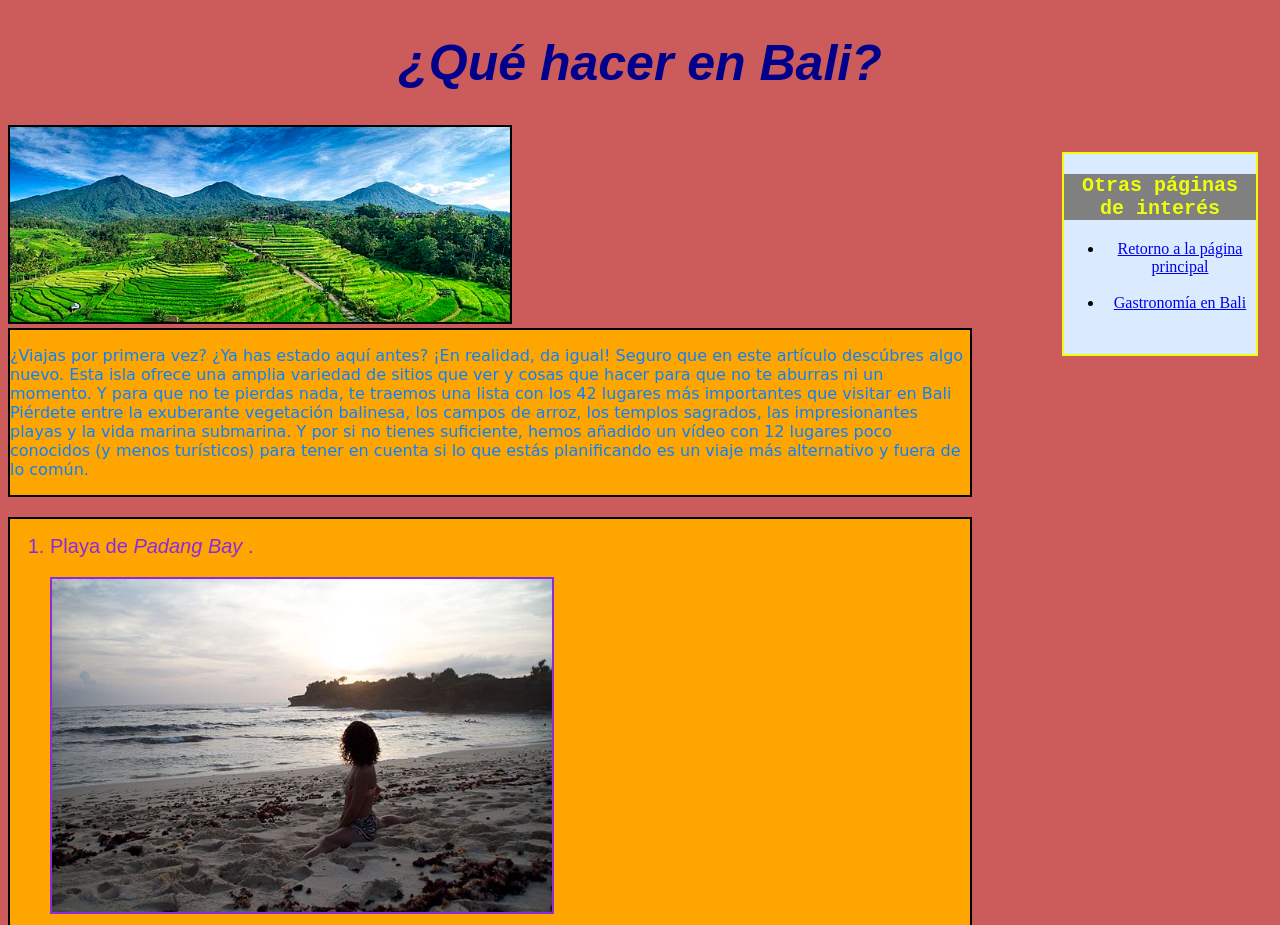
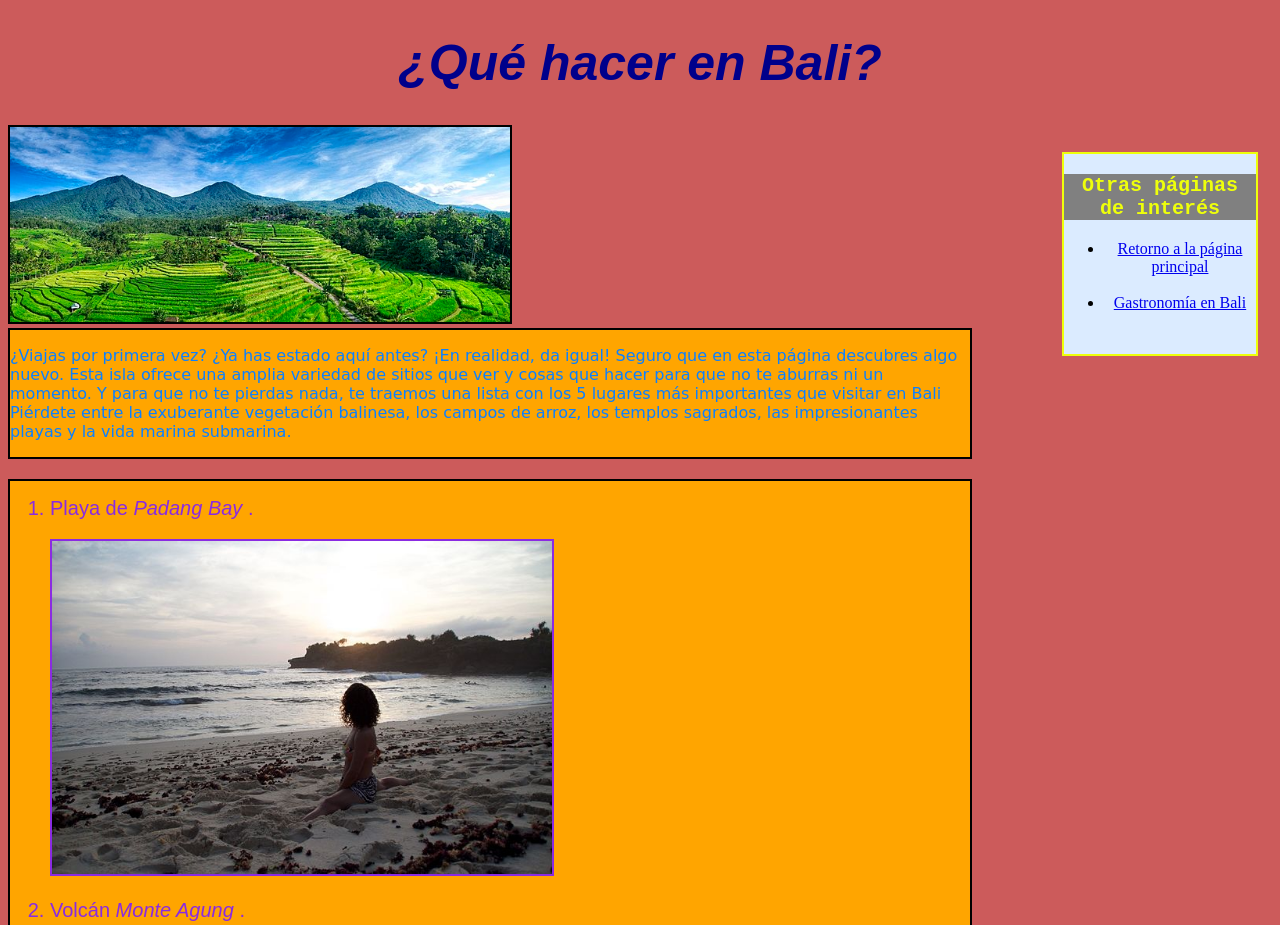
Before and after one commit to samuellopez12/samuellopez12.github.io, a plain HTML site: page turismo.html in a window 1280 px wide. Shown: the top 925 px of the page. Drawn offline with Linux system fonts and the light colour scheme.

Commit message:
Update turismo.html

```diff
--- a/turismo.html
+++ b/turismo.html
@@ -48,16 +48,13 @@
         <img src="turismo/intro-que-hacer-en-bali.jpg" width="500" border="2px">
 
         <div class="texto"> <P> ¿Viajas por primera vez? ¿Ya has estado aquí
-        antes? ¡En realidad, da igual! Seguro que en este artículo descúbres
+        antes? ¡En realidad, da igual! Seguro que en esta página descubres
         algo nuevo. Esta isla ofrece una amplia variedad de sitios que ver y
         cosas que hacer para que no te aburras ni un momento. Y para que no
-        te pierdas nada, te traemos una lista con los 42 lugares más
+        te pierdas nada, te traemos una lista con los 5 lugares más
         importantes que visitar en Bali  Piérdete entre la exuberante
         vegetación balinesa, los campos de arroz, los templos sagrados, las
-        impresionantes playas y la vida marina submarina. Y por si no tienes
-        suficiente, hemos añadido un vídeo con 12 lugares poco conocidos
-        (y menos turísticos) para tener en cuenta si lo que estás
-        planificando es un viaje más alternativo y fuera de lo común.</p> </div>
+        impresionantes playas y la vida marina submarina.</p> </div>
 
          <div class="texto">
         <ol
```
